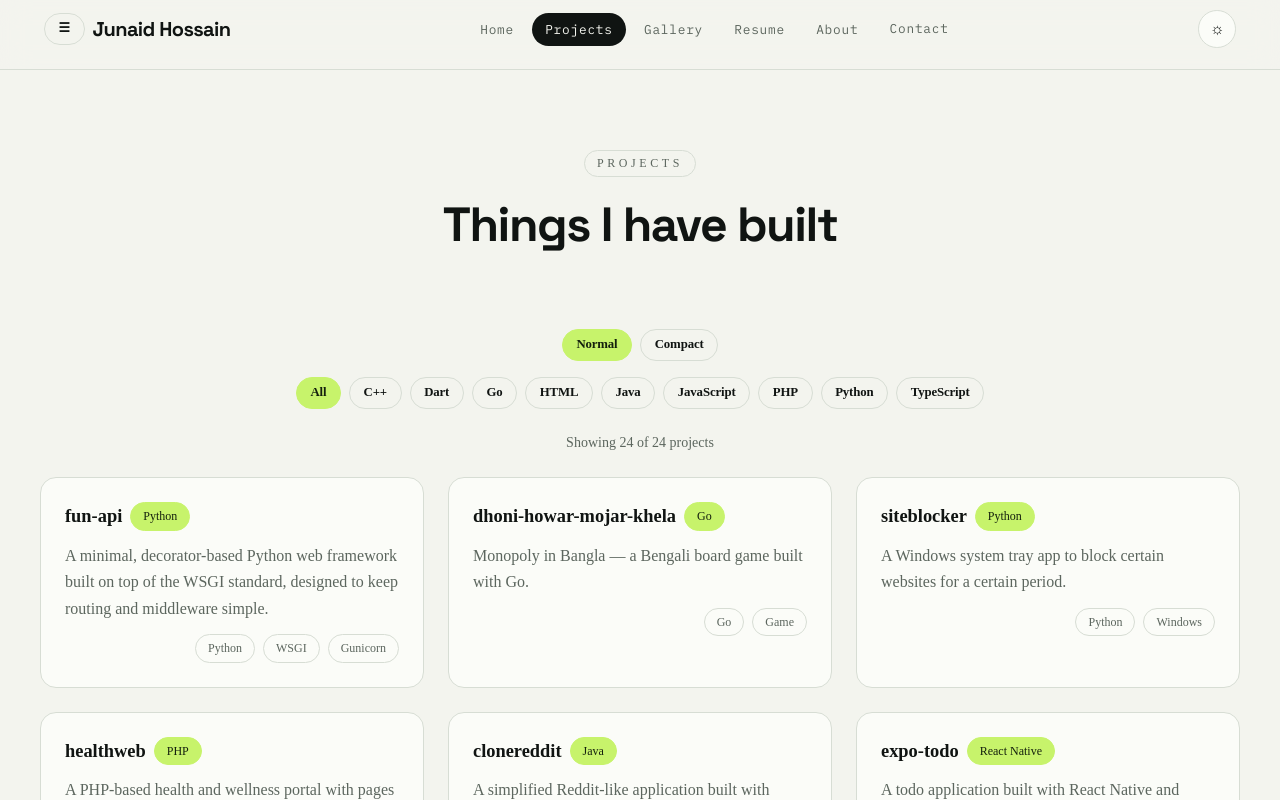
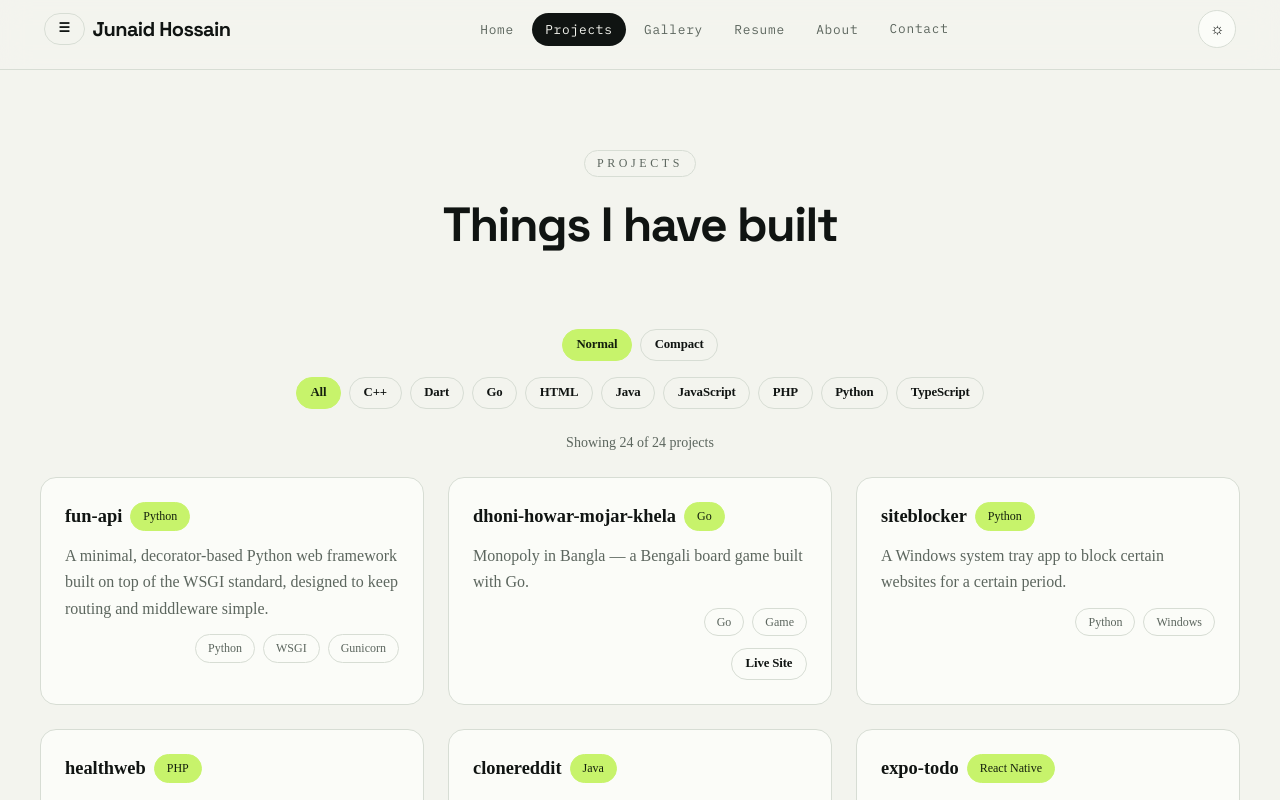
Before and after one commit to junaid-h0ssain/junaid-h0ssain.github.io, a Next.js app in the folder web/: page /projects in a window 1280 px wide. Shown: the top 800 px of the page. Built offline with nearby package versions, Linux system fonts and the light colour scheme.

Commit message:
Add missing live site URLs to projects

```diff
--- a/web/data/projects.ts
+++ b/web/data/projects.ts
@@ -32,6 +32,7 @@ export const PROJECTS: Project[] = [
     description:
       "A real-time pizza order tracking web application built with Go, featuring live status updates, customer tracking, and an admin dashboard.",
     tags: ["Go", "Gin", "SQLite"],
+    liveUrl: "https://pizza-tracker-sigma.vercel.app/",
   },
   {
     repo: "junaid-h0ssain/fun-api",
@@ -164,6 +165,7 @@ export const PROJECTS: Project[] = [
     imageAlt: "Dhoni Howar Mojar Khela",
     description: "Monopoly in Bangla — a Bengali board game built with Go.",
     tags: ["Go", "Game"],
+    liveUrl: "https://dhoni-khela.vercel.app/",
   },
   {
     repo: "junaid-h0ssain/lsh26-t012-p10",
@@ -171,6 +173,7 @@ export const PROJECTS: Project[] = [
     badge: "TypeScript",
     description: "LofiStack Hackathon P10 — a prepaid meter recharge advisor.",
     tags: ["TypeScript", "Hackathon"],
+    liveUrl: "https://recharge-advisor.vercel.app",
   },
   {
     repo: "junaid-h0ssain/lsh26-t012-p08",
@@ -179,6 +182,7 @@ export const PROJECTS: Project[] = [
     description:
       "LofiStack Hackathon P08 — school result processing and GPA engine.",
     tags: ["TypeScript", "Hackathon"],
+    liveUrl: "https://results-navy.vercel.app",
   },
   {
     repo: "junaid-h0ssain/sharex",
@@ -186,6 +190,7 @@ export const PROJECTS: Project[] = [
     badge: "TypeScript",
     description: "Single page apps built with TanStack Start.",
     tags: ["TanStack Start", "TypeScript"],
+    liveUrl: "https://sharex-three.vercel.app",
   },
   {
     repo: "junaid-h0ssain/sofi",
@@ -230,5 +235,6 @@ export const PROJECTS: Project[] = [
     badge: "Svelte",
     description: "A fun Valentine's Day card to send.",
     tags: ["Svelte"],
+    liveUrl: "https://valentine-card.junadhon81.workers.dev/",
   },
 ]
```
